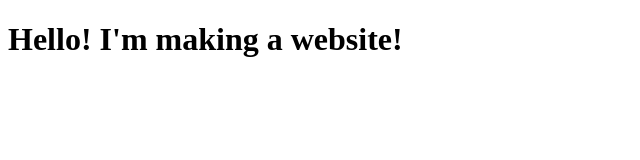
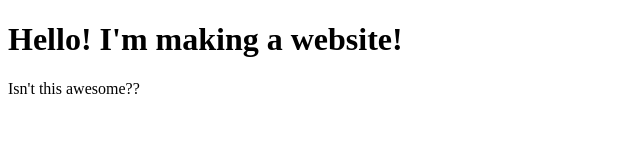
Before and after one commit to gnallemant/gnallemant.github.io, a plain HTML site: page index.html in a window 1280 px wide. Shown: the whole page, without its empty margins (0-640 px from the left). Drawn offline with Linux system fonts and the light colour scheme.

Commit message:
second push

```diff
--- a/index.html
+++ b/index.html
@@ -5,5 +5,6 @@
     </head>
     <body>
 <h1>Hello! I'm making a website!</h1>
+<p>Isn't this awesome??</p>
     </body>
 </html>
```
